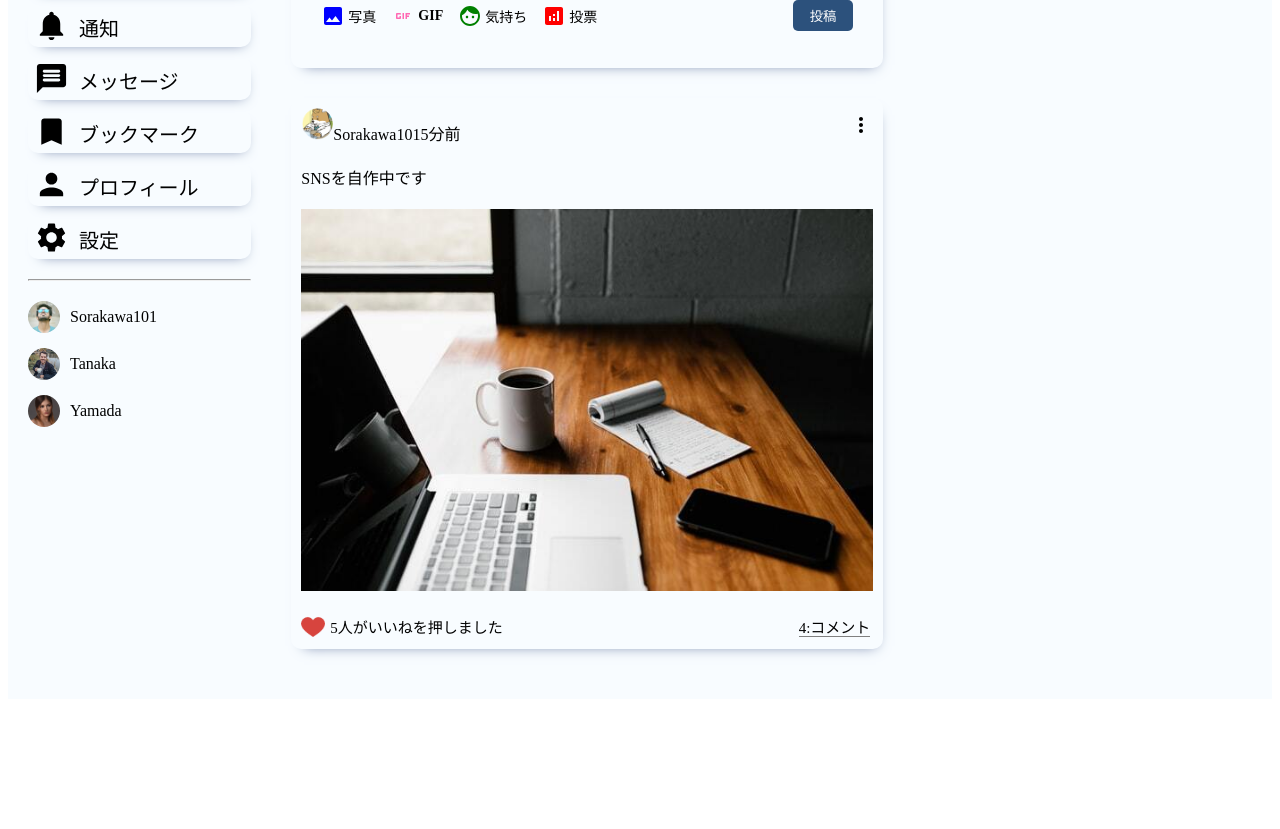
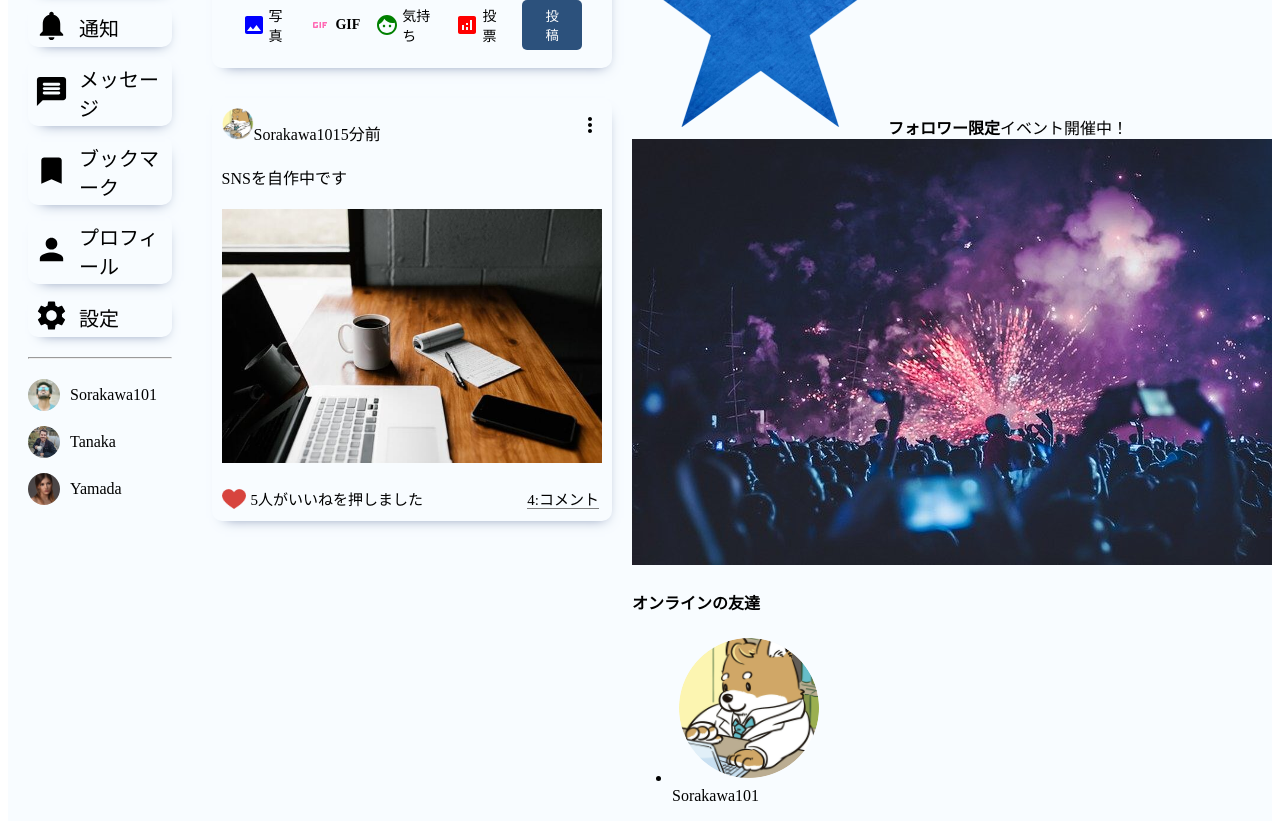
Before and after one commit to sorakawa101/Real-SNS, a React (Create React App) app: page / in a window 1280 px wide. Shown: the part 180-1009 px from the top of the page. Before the commit the page ends 887 px from the top, so only its background shows below. Built offline with nearby package versions, Linux system fonts and the light colour scheme.

Commit message:
Rightbarの雛形完成

```diff
--- a/src/components/rightbar/Rightbar.jsx
+++ b/src/components/rightbar/Rightbar.jsx
@@ -3,7 +3,27 @@
 
 function Rightbar() {
     return (
-        <div className='rightbar'>Rightbar</div>
+        <div className='rightbar'>
+            <div className="rightbarWrapper">
+                <div className="eventContainer">
+                    <img src="./assets/star.png" alt="" className="starImg" />
+                    <span className="eventText">
+                        <b>フォロワー限定</b>イベント開催中！
+                    </span>
+                </div>
+                <img src='./assets/event.jpeg' alt='' />
+                <h4 className='rightbarTitle'>オンラインの友達</h4>
+                <ul className="rightbarFriendList">
+                    <li className="rightbarFriend">
+                        <div className="rightbarProfileImgContainer">
+                            <img src='./assets/person/1.jpeg' alt='' />
+                            <span className="rightbarOnline"></span>
+                        </div>
+                        <span className="rightbarUsername">Sorakawa101</span>
+                    </li>
+                </ul>
+            </div>
+        </div>
     )
 }
 
```
Also changed, not shown: public/assets/event.jpeg (renamed from public/assets/ad.jpeg).
